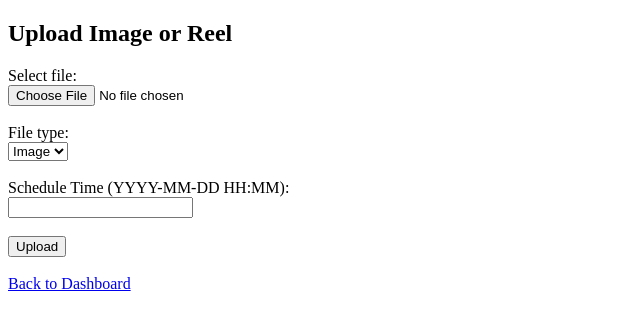
After one commit to kuchbhicrypto/insta-auto-poster, a Flask app: page /upload in a window 1280 px wide. The commit adds this page. Shown: the top 330 px of the page, without its empty margins (0-640 px from the left). Run offline with Flask 2, Linux system fonts and the light colour scheme; the visitor is signed in with stand-in values (Sample User, id 1).

Commit message:
Adding Uploading Feature

```diff
--- a/app.py
+++ b/app.py
@@ -1,6 +1,8 @@
 from flask import Flask, render_template, request, redirect, session, url_for
 import sqlite3
 from werkzeug.security import generate_password_hash, check_password_hash
+import os
+from datetime import datetime
 
 app = Flask(__name__)
 app.secret_key = 'your_secret_key_here'
@@ -69,5 +71,59 @@ def logout():
     session.pop('user', None)
     return redirect('/login')
 
+UPLOAD_FOLDER = 'static/uploads'
+ALLOWED_EXTENSIONS = {'png', 'jpg', 'jpeg', 'mp4', 'mov'}
+
+if not os.path.exists(UPLOAD_FOLDER):
+    os.makedirs(UPLOAD_FOLDER)
+
+def allowed_file(filename):
+    return '.' in filename and filename.rsplit('.', 1)[1].lower() in ALLOWED_EXTENSIONS
+
+# Add new route to database for scheduled uploads
+def init_post_db():
+    conn = sqlite3.connect('users.db')
+    c = conn.cursor()
+    c.execute('''CREATE TABLE IF NOT EXISTS uploads (
+                    id INTEGER PRIMARY KEY AUTOINCREMENT,
+                    username TEXT,
+                    filename TEXT,
+                    filetype TEXT,
+                    schedule_time TEXT
+                )''')
+    conn.commit()
+    conn.close()
+
+init_post_db()
+
+@app.route('/upload', methods=['GET', 'POST'])
+def upload():
+    if 'user' not in session:
+        return redirect('/login')
+
+    if request.method == 'POST':
+        file = request.files['file']
+        filetype = request.form['filetype']
+        schedule_time = request.form['schedule_time']
+        username = session['user']
+
+        if file and allowed_file(file.filename):
+            filename = f"{username}_{datetime.now().strftime('%Y%m%d%H%M%S')}_{file.filename}"
+            filepath = os.path.join(UPLOAD_FOLDER, filename)
+            file.save(filepath)
+
+            conn = sqlite3.connect('users.db')
+            c = conn.cursor()
+            c.execute("INSERT INTO uploads (username, filename, filetype, schedule_time) VALUES (?, ?, ?, ?)",
+                      (username, filename, filetype, schedule_time))
+            conn.commit()
+            conn.close()
+
+            return "File uploaded and scheduled successfully!"
+        else:
+            return "Invalid file type!"
+
+    return render_template('upload.html')
+
 if __name__ == '__main__':
     app.run(host='0.0.0.0', port=10000, debug=True)
--- a/templates/dashboard.html
+++ b/templates/dashboard.html
@@ -4,6 +4,7 @@
 <body>
   <h2>Welcome, {{ username }}!</h2>
   <p>This is your dashboard.</p>
+  <p><a href="/upload">Upload Image or Reel</a></p>
   <a href="/logout">Logout</a>
 </body>
 </html>
--- /dev/null
+++ b/templates/upload.html
@@ -0,0 +1,24 @@
+<!DOCTYPE html>
+<html>
+<head><title>Upload</title></head>
+<body>
+  <h2>Upload Image or Reel</h2>
+  <form method="POST" enctype="multipart/form-data">
+    <label>Select file:</label><br>
+    <input type="file" name="file" required><br><br>
+
+    <label>File type:</label><br>
+    <select name="filetype" required>
+      <option value="image">Image</option>
+      <option value="reel">Reel</option>
+    </select><br><br>
+
+    <label>Schedule Time (YYYY-MM-DD HH:MM):</label><br>
+    <input type="text" name="schedule_time" required><br><br>
+
+    <button type="submit">Upload</button>
+  </form>
+  <br>
+  <a href="/dashboard">Back to Dashboard</a>
+</body>
+</html>
```
